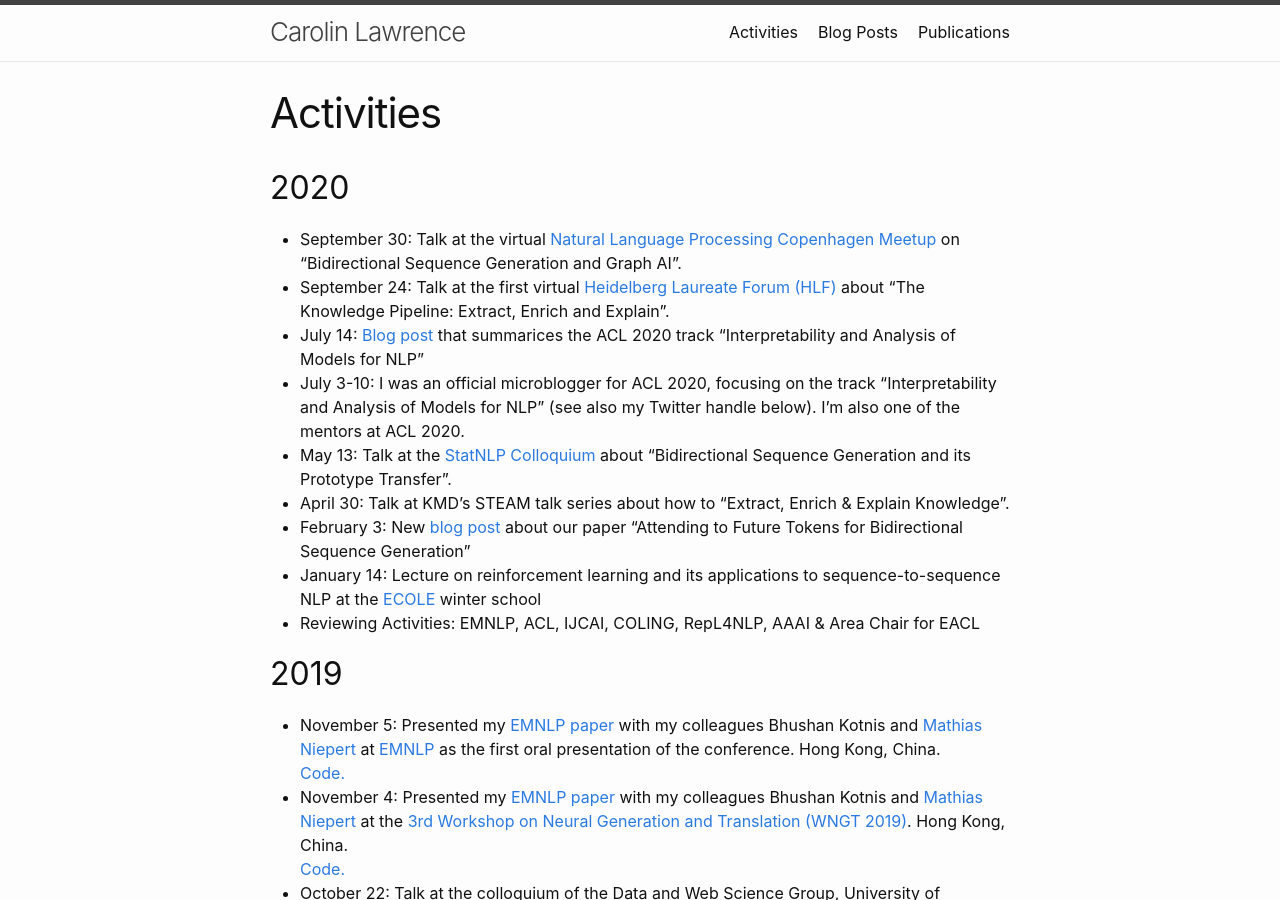
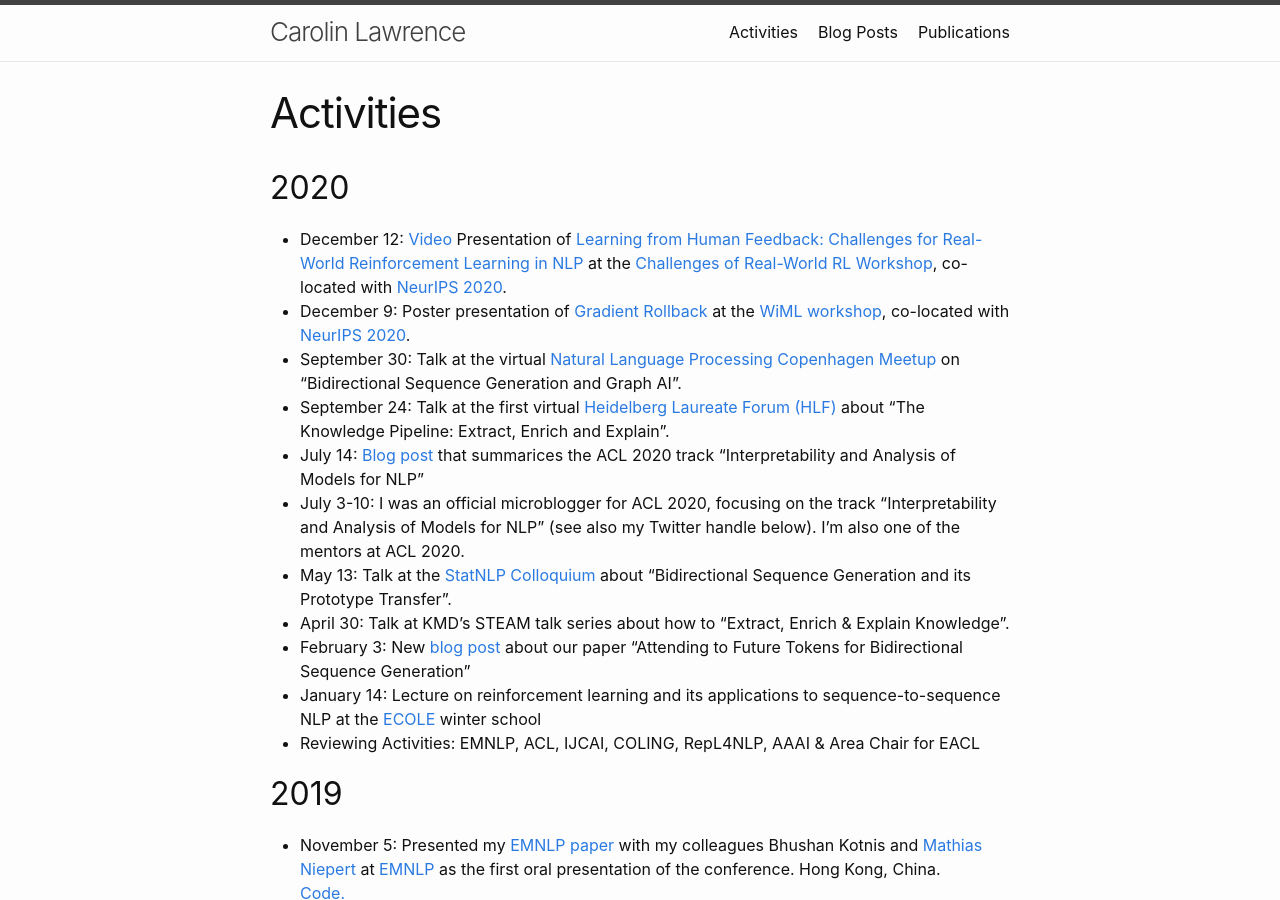
Before and after one commit to carolinlawrence/carolinlawrence.github.io, a Jekyll site: the page built from activities.markdown, in a window 1280 px wide and 900 px high. Built offline with Jekyll 4.4.1, drawn with Linux system fonts in a browser that asks for light colours.

Commit message:
Update activities.markdown

```diff
--- a/activities.markdown
+++ b/activities.markdown
@@ -4,6 +4,8 @@ title: Activities
 permalink: /activities/
 ---
 ## 2020
+* December 12: <a href="https://slideslive.com/38943164">Video</a> Presentation of <a href="https://arxiv.org/abs/2011.02511">Learning from Human Feedback: Challenges for Real-World Reinforcement Learning in NLP</a> at the <a href="https://sites.google.com/view/neurips2020rwrl">Challenges of Real-World RL Workshop</a>, co-located with <a href="https://neurips.cc/">NeurIPS 2020</a>.
+* December 9: Poster presentation of <a href="https://arxiv.org/abs/2010.05516">Gradient Rollback</a> at the <a href="https://wimlworkshop.org/neurips2020/">WiML workshop</a>, co-located with <a href="https://neurips.cc/">NeurIPS 2020</a>.
 * September 30: Talk at the virtual <a href="https://www.meetup.com/Natural-Language-Processing-Copenhagen-Meetup/events/268319728/">Natural Language Processing Copenhagen Meetup</a> on "Bidirectional Sequence Generation and Graph AI".
 * September 24: Talk at the first virtual <a href="https://www.heidelberg-laureate-forum.org/">Heidelberg Laureate Forum (HLF)</a> about "The Knowledge Pipeline: Extract, Enrich and Explain".
 * July 14: <a href="https://medium.com/@lawrence.carolin/interpretability-and-analysis-of-models-for-nlp-e6b977ac1dc6?source=friends_link&sk=02f3219600aebb081169e58354ff4b39">Blog post</a> that summarices the ACL 2020 track "Interpretability and Analysis of Models for NLP"
```
